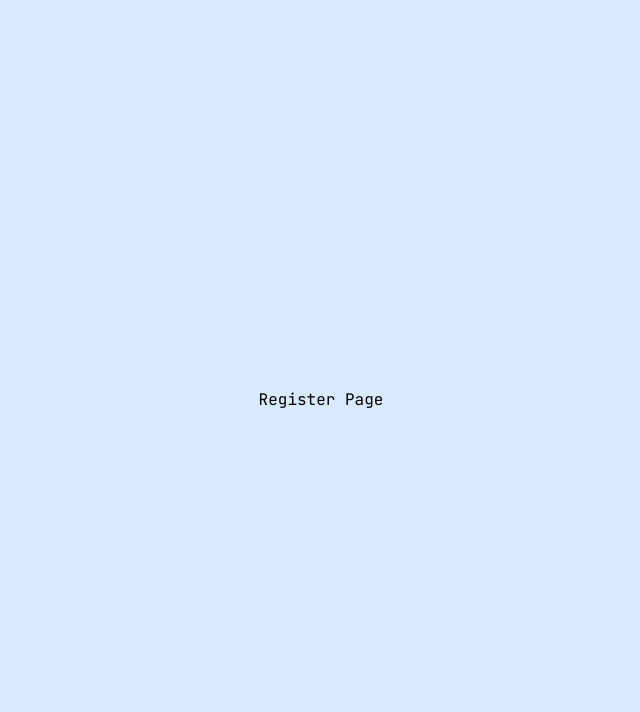
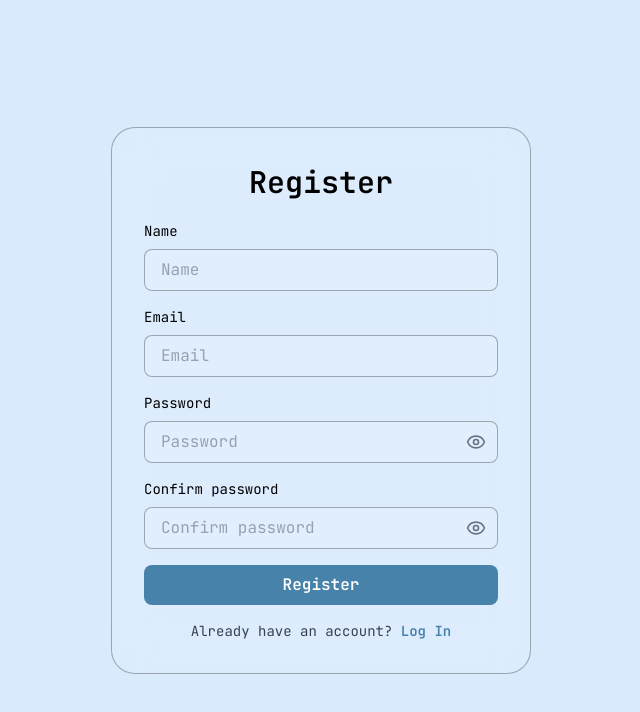
Before and after one commit to N-Cloudss/webdev_tekken, a Next.js app: page /register in a window 1280 px wide. Shown: the top 712 px of the page, without its empty margins (319-959 px from the left). Built offline with nearby package versions, Linux system fonts and the light colour scheme.

Commit message:
feat: create register page UI

```diff
--- a/src/app/login/page.tsx
+++ b/src/app/login/page.tsx
@@ -62,7 +62,7 @@ export default function LoginPage() {
                         type="submit"
                         className="mt-4 w-full rounded-lg bg-[#4682A9] py-2 font-semibold text-white transition-colors hover:bg-[#3A6D8C]"
                     >
-                        Login
+                        Log In
                     </button>
 
                     <p className="mt-4 text-center text-sm text-gray-700">
--- a/src/app/register/page.tsx
+++ b/src/app/register/page.tsx
@@ -1,7 +1,131 @@
+"use client";
+
+import { useState } from "react"
+import { Eye, EyeOff, } from "lucide-react";
+import Link from "next/link";
+
 export default function RegisterPage() {
+    const [showPassword, setShowPassword] = useState(false);
+    const [password, setPassword] = useState("");
+    const [confirmPassword, setConfirmPassword] = useState("");
+    const [error, setError] = useState("");
+
+    const handleRegister = () => {
+        if (password !== confirmPassword) {
+            setError("Password is not the same.");
+            return;
+        }
+
+        setError("");
+    };
+
     return (
         <main className="flex min-h-screen items-center justify-center bg-[#D9EAFD]">
-            <p className="text-black">Register Page</p>
+            <div className="w-[420px] rounded-3xl border border-black/30 bg-white/10 p-8 backdrop-blur-xl">
+                <h1 className="text-center text-[30px] text-black font-semibold">
+                    Register
+                </h1>
+                <div>
+                    <div className="mt-4">
+                        <label htmlFor="email" className="mb-2 block text-sm text-black">
+                            Name
+                        </label>
+
+                        <input
+                            required
+                            id="name"
+                            type="text"
+                            placeholder="Name"
+                            className="w-full rounded-lg border border-black/30 bg-white/10 px-4 py-2 text-black placeholder-gray-400 outline-none"
+                        />
+                    </div>
+
+                    <div className="mt-4">
+                        <label htmlFor="email" className="mb-2 block text-sm text-black">
+                            Email
+                        </label>
+
+                        <input
+                            required
+                            id="email"
+                            type="email"
+                            placeholder="Email"
+                            className="w-full rounded-lg border border-black/30 bg-white/10 px-4 py-2 text-black placeholder-gray-400 outline-none"
+                        />
+                    </div>
+
+                    <div className="mt-4">
+                        <label htmlFor="password" className="mb-2 block text-sm text-black">
+                            Password
+                        </label>
+
+                        <div className="relative">
+                            <input
+                                required
+                                id="password"
+                                value={password}
+                                onChange={(e) => setPassword(e.target.value)}
+                                type={showPassword ? "text" : "password"}
+                                placeholder="Password"
+                                className="w-full rounded-lg border border-black/30 bg-white/10 px-4 py-2 pr-10 text-black placeholder-gray-400 outline-none"
+                            />
+
+                            <button
+                                type="button"
+                                onClick={() => setShowPassword(!showPassword)}
+                                className="absolute right-3 top-1/2 -translate-y-1/2 text-gray-500 hover:text-gray-800"
+                            >
+                                {showPassword ? <EyeOff size={20} /> : <Eye size={20} />}
+                            </button>
+                        </div>
+                    </div>
+
+                    <div className="mt-4">
+                        <label htmlFor="confirmPassword" className="mb-2 block text-sm text-black">
+                            Confirm password
+                        </label>
+
+                        <div className="relative">
+                            <input
+                                required
+                                id="confirmPassword"
+                                value={confirmPassword}
+                                onChange={(e) => setConfirmPassword(e.target.value)}
+                                type={showPassword ? "text" : "password"}
+                                placeholder="Confirm password"
+                                className="w-full rounded-lg border border-black/30 bg-white/10 px-4 py-2 pr-10 text-black placeholder-gray-400 outline-none"
+                            />
+
+                            <button
+                                type="button"
+                                onClick={() => setShowPassword(!showPassword)}
+                                className="absolute right-3 top-1/2 -translate-y-1/2 text-gray-500 hover:text-gray-800"
+                            >
+                                {showPassword ? <EyeOff size={20} /> : <Eye size={20} />}
+                            </button>
+                        </div>
+                    </div>
+
+                    {error && (
+                        <p className="mt-2 text-sm text-red-500">
+                            {error}
+                        </p>
+                    )}
+
+                    <button
+                        type="submit"
+                        className="mt-4 w-full rounded-lg bg-[#4682A9] py-2 font-semibold text-white transition-colors hover:bg-[#3A6D8C]"
+                        onClick={handleRegister}
+                    >
+                        Register
+                    </button>
+
+                    <p className="mt-4 text-center text-sm text-gray-700">
+                        Already have an account?{" "}
+                        <Link className="font-semibold text-[#4682A9] hover:underline" href="/login">Log In</Link>
+                    </p>
+                </div>
+            </div>
         </main>
     )
 }
```
